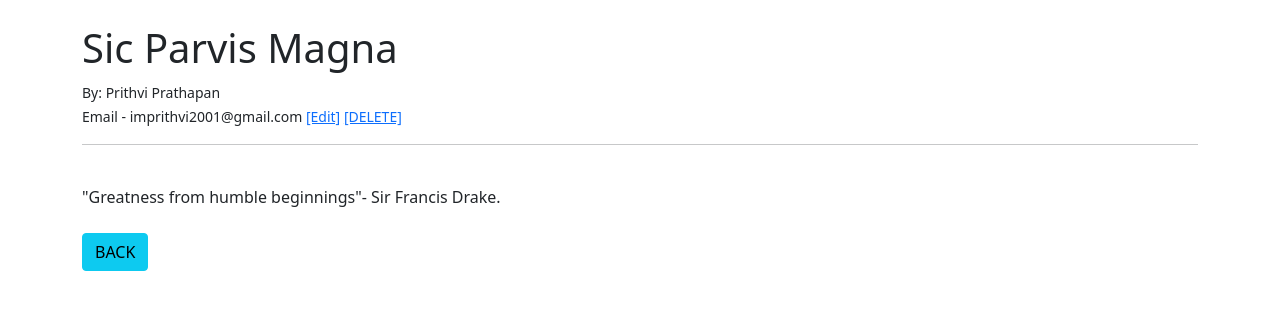
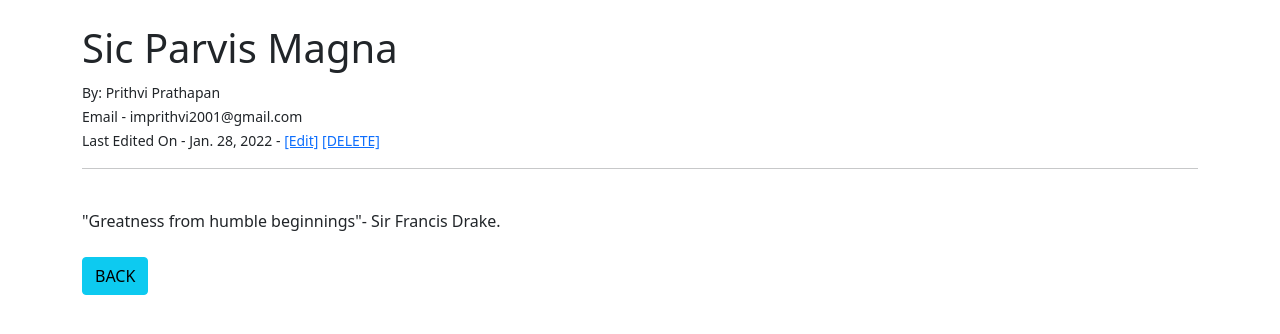
Before and after one commit to prithvi2226/MY-BLOG, a Django app: page /article/1 in a window 1280 px wide. Shown: the part 56-390 px from the top of the page. Run offline with Django 3.2, Linux system fonts and the light colour scheme; data comes from the database, SQL or seed files in the repository; both versions use the stored data as it was after the commit; some libraries are stand-ins or nearby versions.

Commit message:
added date thing

```diff
--- a/ablog/theblog/models.py
+++ b/ablog/theblog/models.py
@@ -1,17 +1,20 @@
 from django.db import models
 from django.contrib.auth.models import User
 from django.urls import reverse
+from datetime import datetime, date
+
 
 # Create your models here.
 
 class Post(models.Model):
-	title = models.CharField(max_length = 255)
-	title_tag = models.CharField(max_length = 255)
-	author = models.ForeignKey(User, on_delete = models.CASCADE)
-	body = models.TextField()
+    title = models.CharField(max_length = 255)
+    title_tag = models.CharField(max_length = 255)
+    author = models.ForeignKey(User, on_delete = models.CASCADE)
+    body = models.TextField()
+    post_date = models.DateField(auto_now_add = True)
 
-	def __str__(self):
-		return self.title + ' | ' + str(self.author)
+    def __str__(self):
+        return self.title + ' | ' + str(self.author)
 
-	def get_absolute_url(self):
-		return reverse('home')
+    def get_absolute_url(self):
+        return reverse('home')
--- a/ablog/theblog/templates/article_detail.html
+++ b/ablog/theblog/templates/article_detail.html
@@ -11,8 +11,10 @@
 
 <h1>{{ post.title }}</h1>
 <small>
-  By: {{ post.author.first_name }} {{ post.author.last_name }}<br/> Email -
-{{ post.author.email }}
+  By:
+  {{ post.author.first_name }} {{ post.author.last_name }}<br/>
+  Email - {{ post.author.email }}<br/>
+  Last Edited On - {{ post.post_date }} -
 
 <a href="{% url 'update_post' post.pk %}"> [Edit]</a>
 <a href="{% url 'delete_post' post.pk %}">[DELETE]</a>
--- a/ablog/theblog/templates/home.html
+++ b/ablog/theblog/templates/home.html
@@ -10,7 +10,7 @@
 {% for post in object_list %}
 
 <li><a href="{% url 'article-detail' post.pk %}">{{ post.title }}</a> - {{ post.author.first_name }}
-	{{ post.author.last_name }} - {{ post.author.email }} -
+  {{ post.author.last_name }} - {{ post.author.email }} - {{ post.post_date }}
 	<small>
 
     <a href="{% url 'update_post' post.pk %}">[Edit]</a>
--- a/ablog/theblog/views.py
+++ b/ablog/theblog/views.py
@@ -13,6 +13,7 @@ from django.urls import reverse_lazy
 class HomeView(ListView):
     model = Post
     template_name = "home.html"
+    #ordering = ["-post_date"]
     ordering = ["-id"]
 
 
```
Also changed, not shown: ablog/db.sqlite3, ablog/theblog/migrations/0004_post_post_date.py (added).
